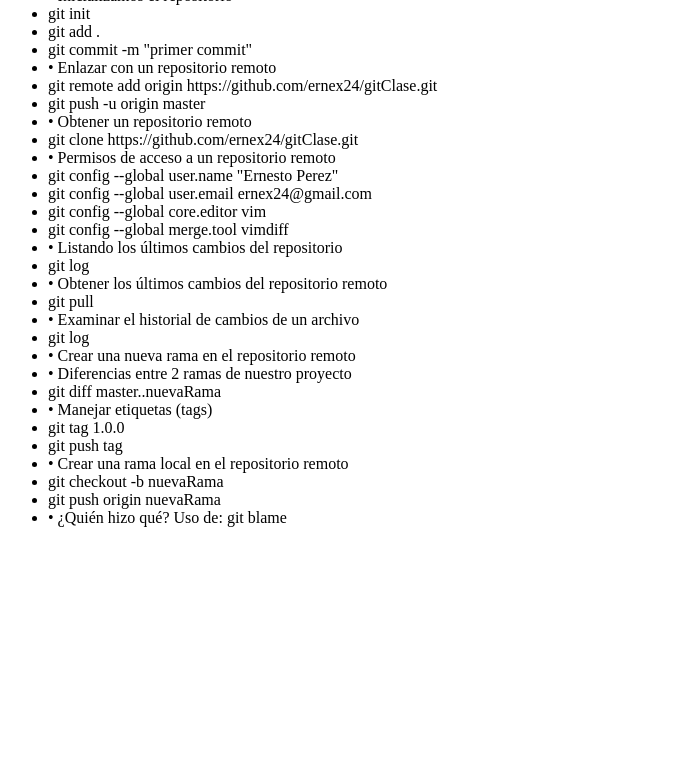
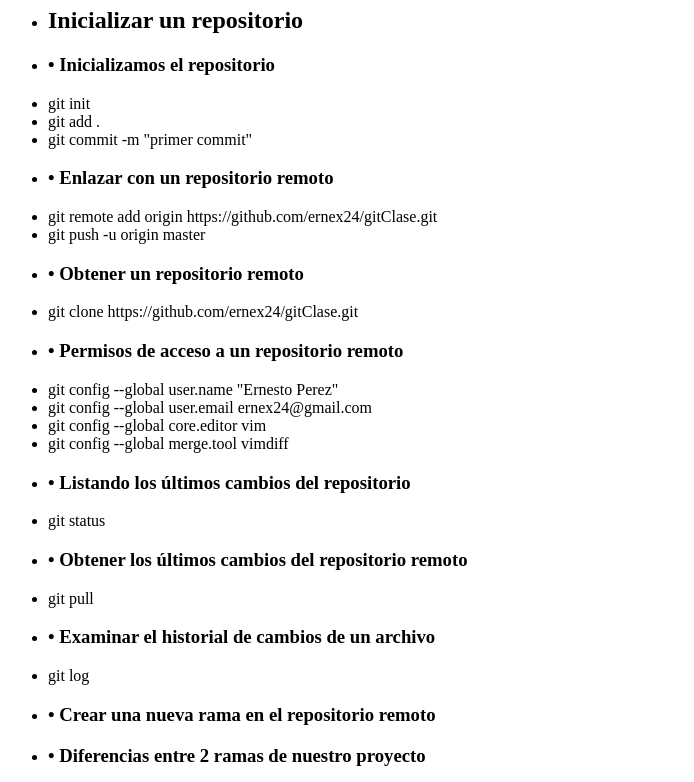
Before and after one commit to ernex24/gitClase, a plain HTML site: page index.html in a window 1280 px wide. Shown: the part 73-855 px from the top of the page, without its empty margins (0-694 px from the left). Before the commit the page ends 800 px from the top, so only its background shows below. Drawn offline with Linux system fonts and the light colour scheme.

Commit message:
Tercer Commit

```diff
--- a/index.html
+++ b/index.html
@@ -7,39 +7,40 @@
     <title>Document</title>
 </head>
 <body>
-    <div>Hola esto es un repositorio donde tenemos que</div>
+    <div><h1>Hola esto es un repositorio donde tenemos que</h1></div>
     <ul>
-        <li>Inicializar un repositorio</li>
-        <li>• Inicializamos el repositorio</li>
+        <li><h2>Inicializar un repositorio</h2></li>
+        <li><h3>• Inicializamos el repositorio</h3></li>
         <li>git init</li>
         <li>git add .</li>
         <li>git commit -m "primer commit"</li>
-        <li>• Enlazar con un repositorio remoto</li>
+        <li><h3>• Enlazar con un repositorio remoto</h3></li>
         <li>git remote add origin https://github.com/ernex24/gitClase.git
         <li>git push -u origin master</li>
-        <li>• Obtener un repositorio remoto</li>
+        <li><h3>• Obtener un repositorio remoto</h3></li>
         <li>git clone https://github.com/ernex24/gitClase.git</li>
-        <li>• Permisos de acceso a un repositorio remoto</li>
+        <li><h3>• Permisos de acceso a un repositorio remoto<h3></li>
         <li>git config --global user.name "Ernesto Perez"</li>
         <li>git config --global user.email ernex24@gmail.com</li>
         <li>git config --global core.editor vim</li>
         <li>git config --global merge.tool vimdiff</li>
-        <li>• Listando los últimos cambios del repositorio</li>
-        <li>git log</li>
-        <li>• Obtener los últimos cambios del repositorio remoto</li>
+        <li><h3>• Listando los últimos cambios del repositorio</h3></li>
+        <li>git status</li>
+        <li><h3>• Obtener los últimos cambios del repositorio remoto</h3></li>
         <li>git pull</li>
-        <li>• Examinar el historial de cambios de un archivo</li>
+        <li><h3>• Examinar el historial de cambios de un archivo</h3></li>
         <li> git log</li>
-        <li>• Crear una nueva rama en el repositorio remoto</li>
-        <li>• Diferencias entre 2 ramas de nuestro proyecto</li>
+        <li><h3>• Crear una nueva rama en el repositorio remoto</h3></li>
+        <li><h3>• Diferencias entre 2 ramas de nuestro proyecto</h3></li>
         <li>git diff master..nuevaRama</li>
-        <li>• Manejar etiquetas (tags)</li>
+        <li><h3>• Manejar etiquetas (tags)</h3></li>
         <li>git tag 1.0.0</li>
         <li>git push tag</li>
-        <li>• Crear una rama local en el repositorio remoto</li>
+        <li><h3>• Crear una rama local en el repositorio remoto</h3></li>
         <li> git checkout -b nuevaRama</li>
         <li>git push origin nuevaRama</li>
-        <li>• ¿Quién hizo qué? Uso de: git blame</li>
+        <li><h3>• ¿Quién hizo qué? Uso de: git blame</h3></li>
+        <li>git blame --line --porcelain index.html</li>
     </ul>
 </body>
 </html>
```
